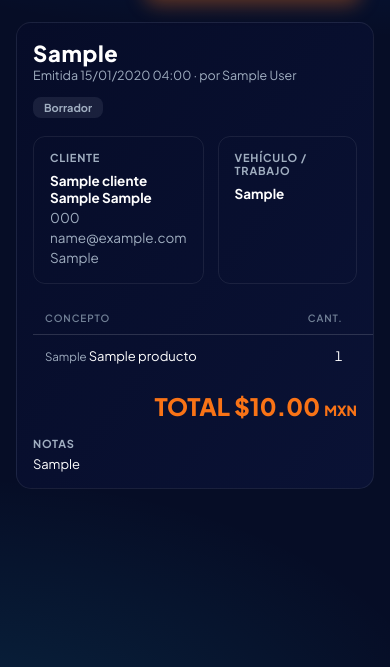
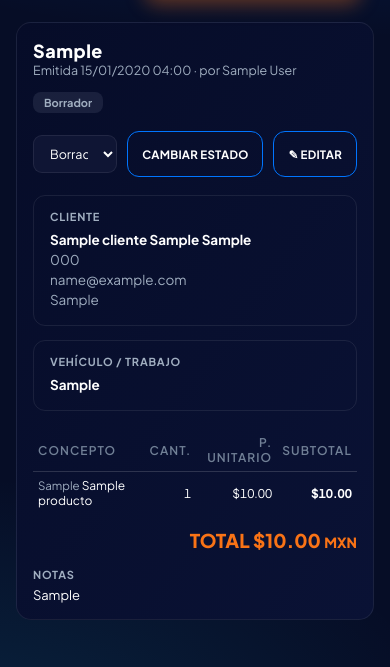
Before and after one commit to alu222410833-pixel/grupo-soldador, a Django app: page /cotizaciones/1/ in a window 390 px wide. Shown: the part 177-844 px from the top of the page. Run offline with Django 5.2, Linux system fonts and the light colour scheme; a user stored in the database is signed in; tables that the repository leaves empty hold one stand-in row (values such as "Sample post").

Commit message:
Cotización: editar con datos precargados, cambiar estado en detalle, detalle responsivo
Co-Authored-By: Devin AI <158243242+devin-ai-integration[bot]@users.noreply.github.com>

```diff
--- a/taller/urls.py
+++ b/taller/urls.py
@@ -14,6 +14,8 @@ urlpatterns = [
     path("cotizaciones/", views.cotizaciones, name="cotizaciones"),
     path("cotizaciones/nueva/", views.cotizacion_nueva, name="cotizacion_nueva"),
     path("cotizaciones/<int:pk>/", views.cotizacion_detalle, name="cotizacion_detalle"),
+    path("cotizaciones/<int:pk>/editar/", views.cotizacion_editar, name="cotizacion_editar"),
+    path("cotizaciones/<int:pk>/estado/", views.cotizacion_estado, name="cotizacion_estado"),
     path("clientes/", views.clientes, name="clientes"),
     path("clientes/nuevo/", views.cliente_nuevo, name="cliente_nuevo"),
     path("clientes/nueva/", views.cliente_nueva, name="cliente_nueva"),
--- a/taller/views.py
+++ b/taller/views.py
@@ -70,7 +70,117 @@ def cotizacion_detalle(request, pk):
         .prefetch_related("detalles__producto"),
         pk=pk,
     )
-    return render(request, "taller/cotizacion_detalle.html", {"cot": cot})
+    return render(request, "taller/cotizacion_detalle.html", {
+        "cot": cot,
+        "estados": Cotizacion.Estado.choices,
+    })
+
+
+@login_required
+def cotizacion_estado(request, pk):
+    cot = get_object_or_404(Cotizacion, pk=pk)
+    if request.method == "POST":
+        estado = request.POST.get("estado", "")
+        if estado in Cotizacion.Estado.values:
+            cot.estado = estado
+            cot.save(update_fields=["estado", "actualizado_en"])
+            messages.success(request, f"{cot.folio} marcada como {cot.get_estado_display()}.")
+    return redirect("cotizacion_detalle", pk=pk)
+
+
+def _contexto_cotizacion():
+    clientes_qs = list(Cliente.objects.prefetch_related("vehiculos"))
+    clientes_map = [
+        {"id": c.pk, "nombre": c.nombre_completo, "tel": c.telefono,
+         "vehs": [{"desc": v.descripcion, "img": v.imagen.url if v.imagen else ""}
+                  for v in c.vehiculos.all()]}
+        for c in clientes_qs
+    ]
+    productos_map = [
+        {"id": p.pk, "codigo": p.codigo, "nombre": p.nombre,
+         "tipo": p.tipo, "tipo_label": p.get_tipo_display(),
+         "precio": float(p.precio_unitario)}
+        for p in Producto.objects.filter(activo=True)
+    ]
+    return {"estados": Cotizacion.Estado.choices,
+            "clientes_map": clientes_map, "productos_map": productos_map}
+
+
+def _partidas_desde_post(request):
+    detalles = []
+    for pid, cant, ldesc, lprecio in zip(
+        request.POST.getlist("producto"), request.POST.getlist("cantidad"),
+        request.POST.getlist("libre_desc"), request.POST.getlist("libre_precio"),
+    ):
+        producto = Producto.objects.filter(pk=pid or 0).first()
+        if not (cant.isdigit() and int(cant) > 0):
+            continue
+        if producto:
+            detalles.append({"producto": producto, "cantidad": int(cant)})
+        elif ldesc.strip():
+            try:
+                precio = Decimal(lprecio)
+            except (InvalidOperation, TypeError):
+                precio = None
+            if precio is not None and precio >= 0:
+                detalles.append({"descripcion": ldesc.strip(), "precio": precio,
+                                 "cantidad": int(cant)})
+    return detalles
+
+
+def _crear_detalles(cot, detalles):
+    for d in detalles:
+        DetalleCotizacion.objects.create(
+            cotizacion=cot,
+            producto=d.get("producto"),
+            descripcion=d.get("descripcion", ""),
+            cantidad=d["cantidad"],
+            precio_unitario=d.get("precio"),
+        )
+
+
+@login_required
+def cotizacion_editar(request, pk):
+    cot = get_object_or_404(
+        Cotizacion.objects.select_related("cliente").prefetch_related("detalles__producto"),
+        pk=pk,
+    )
+    if request.method == "POST":
+        cliente = Cliente.objects.filter(pk=request.POST.get("cliente") or 0).first()
+        vehiculo = request.POST.get("vehiculo", "").strip()
+        estado = request.POST.get("estado", "")
+        if estado not in Cotizacion.Estado.values:
+            estado = cot.estado
+        detalles = _partidas_desde_post(request)
+        if not cliente:
+            messages.error(request, "Selecciona un cliente.")
+        elif not vehiculo:
+            messages.error(request, "Describe el vehículo o trabajo a cotizar.")
+        elif not detalles:
+            messages.error(request, "Agrega al menos una partida con producto y cantidad válidos.")
+        else:
+            cot.cliente = cliente
+            cot.vehiculo = vehiculo
+            cot.estado = estado
+            cot.notas = request.POST.get("notas", "").strip()
+            cot.save()
+            cot.detalles.all().delete()
+            _crear_detalles(cot, detalles)
+            messages.success(request, f"Cotización {cot.folio} actualizada — ${cot.total:,.2f} MXN.")
+            return redirect("cotizacion_detalle", pk=cot.pk)
+
+    partidas_iniciales = [
+        ({"id": d.producto_id, "cantidad": d.cantidad} if d.producto_id
+         else {"desc": d.descripcion, "precio": float(d.precio_unitario), "cantidad": d.cantidad})
+        for d in cot.detalles.all()
+    ]
+    ctx = _contexto_cotizacion()
+    ctx.update({
+        "edit": True,
+        "cot": cot,
+        "partidas_iniciales": partidas_iniciales,
+    })
+    return render(request, "taller/cotizacion_form.html", ctx)
 
 
 @login_required
@@ -204,24 +314,7 @@ def cotizacion_nueva(request):
         if estado not in Cotizacion.Estado.values:
             estado = Cotizacion.Estado.BORRADOR
 
-        detalles = []
-        for pid, cant, ldesc, lprecio in zip(
-            request.POST.getlist("producto"), request.POST.getlist("cantidad"),
-            request.POST.getlist("libre_desc"), request.POST.getlist("libre_precio"),
-        ):
-            producto = Producto.objects.filter(pk=pid or 0).first()
-            if not (cant.isdigit() and int(cant) > 0):
-                continue
-            if producto:
-                detalles.append({"producto": producto, "cantidad": int(cant)})
-            elif ldesc.strip():
-                try:
-                    precio = Decimal(lprecio)
-                except (InvalidOperation, TypeError):
-                    precio = None
-                if precio is not None and precio >= 0:
-                    detalles.append({"descripcion": ldesc.strip(), "precio": precio,
-                                     "cantidad": int(cant)})
+        detalles = _partidas_desde_post(request)
 
         if not cliente:
             messages.error(request, "Selecciona un cliente.")
@@ -237,35 +330,11 @@ def cotizacion_nueva(request):
                 notas=request.POST.get("notas", "").strip(),
                 creado_por=request.user,
             )
-            for d in detalles:
-                DetalleCotizacion.objects.create(
-                    cotizacion=cot,
-                    producto=d.get("producto"),
-                    descripcion=d.get("descripcion", ""),
-                    cantidad=d["cantidad"],
-                    precio_unitario=d.get("precio"),
-                )
+            _crear_detalles(cot, detalles)
             messages.success(request, f"Cotización {cot.folio} creada — ${cot.total:,.2f} MXN.")
             return redirect("cotizaciones")
 
-    clientes_qs = list(Cliente.objects.prefetch_related("vehiculos"))
-    clientes_map = [
-        {"id": c.pk, "nombre": c.nombre_completo, "tel": c.telefono,
-         "vehs": [{"desc": v.descripcion, "img": v.imagen.url if v.imagen else ""}
-                  for v in c.vehiculos.all()]}
-        for c in clientes_qs
-    ]
-    productos_map = [
-        {"id": p.pk, "codigo": p.codigo, "nombre": p.nombre,
-         "tipo": p.tipo, "tipo_label": p.get_tipo_display(),
-         "precio": float(p.precio_unitario)}
-        for p in Producto.objects.filter(activo=True)
-    ]
-    return render(request, "taller/cotizacion_form.html", {
-        "estados": Cotizacion.Estado.choices,
-        "clientes_map": clientes_map,
-        "productos_map": productos_map,
-    })
+    return render(request, "taller/cotizacion_form.html", _contexto_cotizacion())
 
 
 @login_required
--- a/templates/taller/cotizacion_detalle.html
+++ b/templates/taller/cotizacion_detalle.html
@@ -11,6 +11,18 @@
   .doc-box p { margin: 3px 0; font-size: 13.5px; }
   .doc-total { text-align: right; font-size: 24px; font-weight: 800; color: var(--accent); margin-top: 14px; }
   .doc-notas { margin-top: 16px; font-size: 13px; }
+  .doc table { min-width: 0; }
+  .doc td, .doc th { padding: 8px 8px; }
+  .estado-bar { display: flex; align-items: center; gap: 10px; flex-wrap: wrap; }
+  .estado-bar select { padding: 9px 12px; background: #0F1534; border: 1px solid var(--border); border-radius: 9px; color: var(--text); font-family: inherit; font-size: 12.5px; outline: none; }
+  @media (max-width: 900px) {
+    .doc { max-width: none; }
+    .doc-grid { grid-template-columns: 1fr; }
+    .doc-folio { font-size: 18px; }
+    .doc-total { font-size: 19px; }
+    .doc td, .doc th { padding: 6px 5px; font-size: 12px; }
+    .estado-bar select { flex: 1; min-width: 0; }
+  }
   @page { margin: 0; }
   @media print {
     body { background: #fff !important; color: #111 !important; padding: 40px !important; }
@@ -52,6 +64,19 @@
       {% elif cot.estado == 'EN_PROCESO' %}<span class="badge b-info">En proceso</span>
       {% else %}<span class="badge b-grey">Borrador</span>{% endif %}
     </div>
+  </div>
+
+  <div class="no-print estado-bar" style="margin-bottom:18px">
+    <form method="post" action="{% url 'cotizacion_estado' cot.pk %}" class="estado-bar" style="flex:1">
+      {% csrf_token %}
+      <select name="estado">
+        {% for valor, etiqueta in estados %}
+        <option value="{{ valor }}"{% if cot.estado == valor %} selected{% endif %}>{{ etiqueta }}</option>
+        {% endfor %}
+      </select>
+      <button type="submit" class="btn btn-outline" style="font-size:11.5px;padding:8px 14px">CAMBIAR ESTADO</button>
+    </form>
+    <a class="btn btn-outline" href="{% url 'cotizacion_editar' cot.pk %}" style="font-size:11.5px;padding:8px 14px">✎ EDITAR</a>
   </div>
 
   <div class="doc-grid">
```
Also changed, not shown: templates/taller/cotizacion_form.html (+42 -11 lines).
